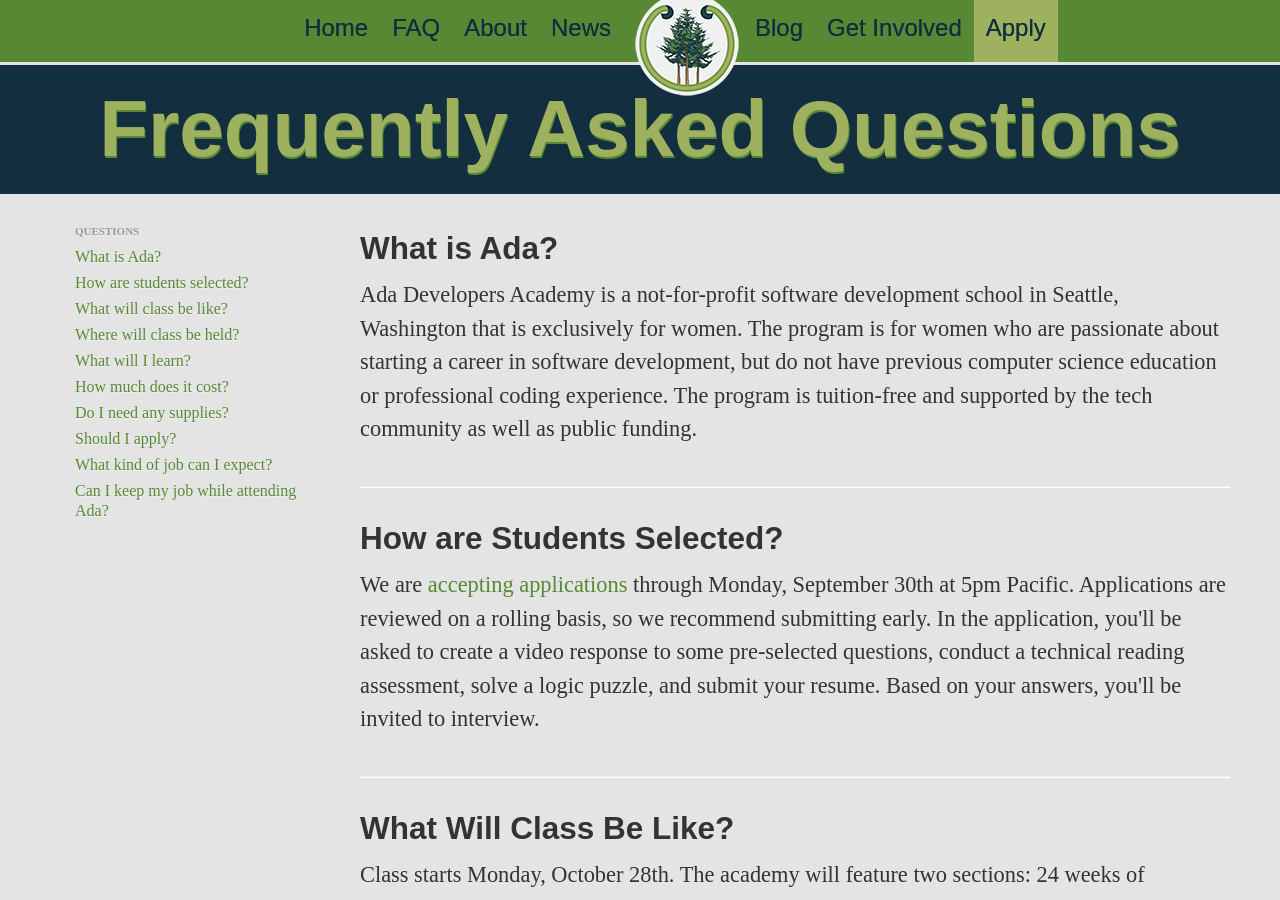
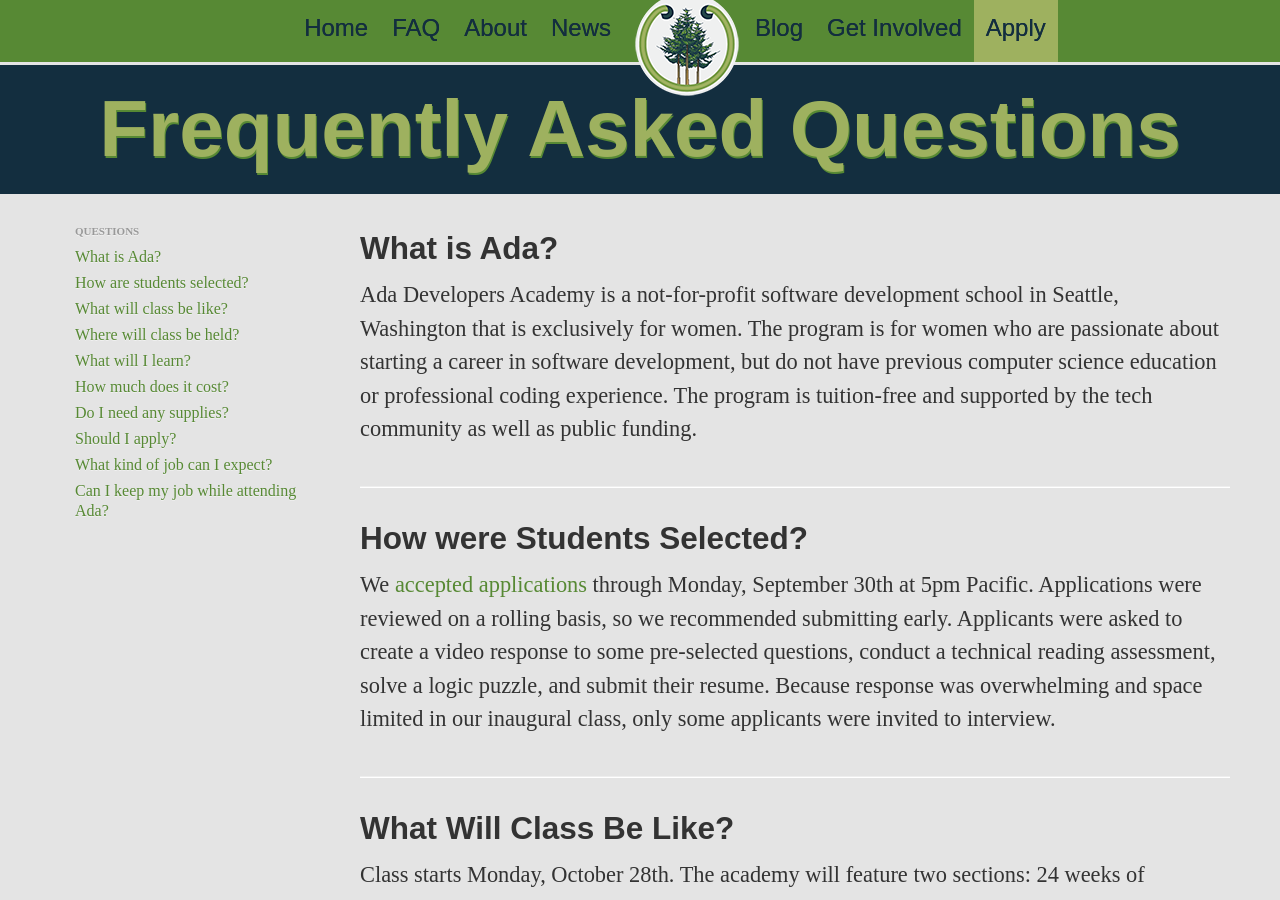
Before and after one commit to Ada-Developers-Academy/adadevelopersacademy.org, a Jekyll site: the page built from faq/index.html, in a window 1280 px wide and 900 px high. Built offline with Jekyll 4.4.1, drawn with Linux system fonts in a browser that asks for light colours; nearby versions of some CDN libraries.

Commit message:
Update the FAQ: CFA is closed now.

```diff
--- a/faq/index.html
+++ b/faq/index.html
@@ -37,8 +37,8 @@
            <hr/>
          </section>
          <section id="selection">
-           <h2>How are Students Selected?</h2>
-           <p> We are <a href="http://application.adadevelopersacademy.org">accepting applications</a> through Monday, September 30th at 5pm Pacific. Applications are reviewed on a rolling basis, so we recommend submitting early. In the application, you'll be asked to create a video response to some pre-selected questions, conduct a technical reading assessment, solve a logic puzzle, and submit your resume. Based on your answers, you'll be invited to interview.
+           <h2>How were Students Selected?</h2>
+           <p> We <a href="http://application.adadevelopersacademy.org">accepted applications</a> through Monday, September 30th at 5pm Pacific. Applications were reviewed on a rolling basis, so we recommended submitting early. Applicants were asked to create a video response to some pre-selected questions, conduct a technical reading assessment, solve a logic puzzle, and submit their resume. Because response was overwhelming and space limited in our inaugural class, only some applicants were invited to interview.
            </p>
            <hr/>
         </section>
```
